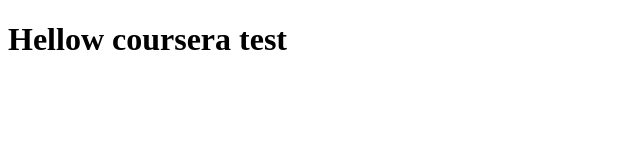
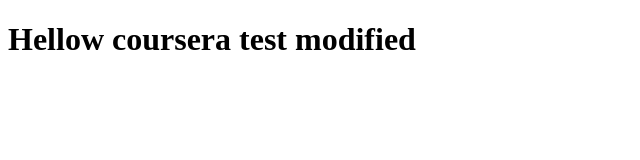
Before and after one commit to gabdelfetaht/coursera-test, a plain HTML site: page index.html in a window 1280 px wide. Shown: the whole page, without its empty margins (0-640 px from the left). Drawn offline with Linux system fonts and the light colour scheme.

Commit message:
modified file

```diff
--- a/index.html
+++ b/index.html
@@ -5,6 +5,6 @@
     <title>Hello coursera test</title>
   </head>
   <body>
-    <h1>Hellow coursera test</h1>
+    <h1>Hellow coursera test modified</h1>
   </body>
 </html>
```
